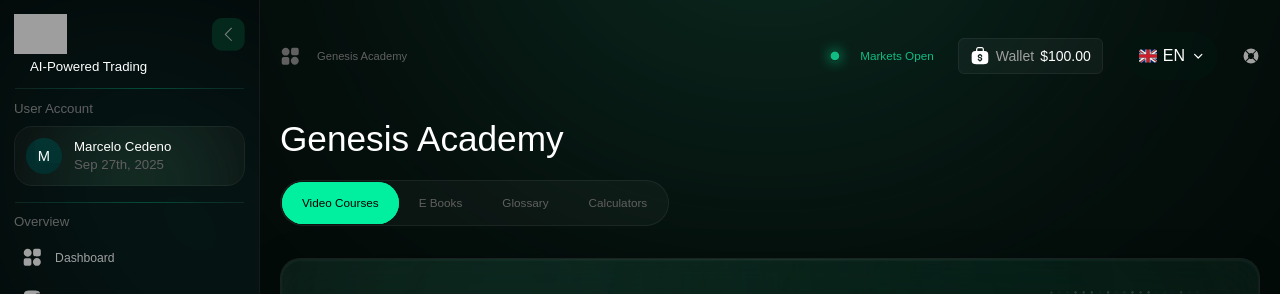
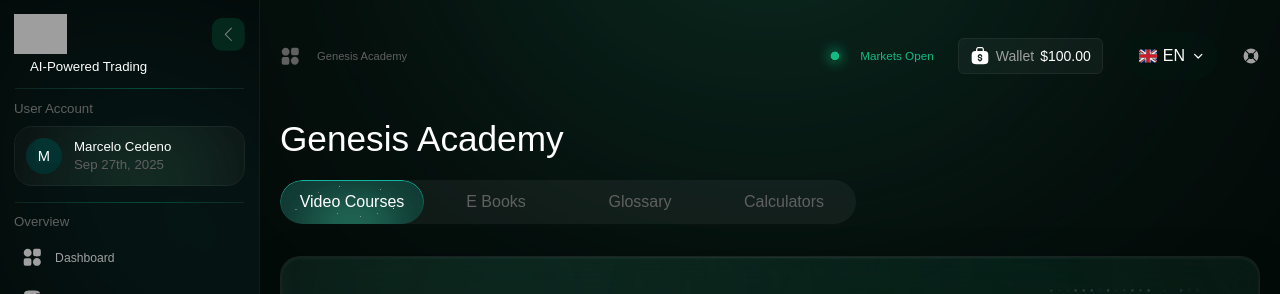
Before and after one commit to Mdx2025/GenesisFxDashboardMDX, a React (Vite) app: page /academy in a window 1280 px wide. Shown: the top 294 px of the page. Built offline with nearby package versions, Linux system fonts and the light colour scheme; grey boxes are pictures that could not be loaded; a web font is replaced by a local one.

Commit message:
fix: replace custom TabSwitcher with ModeToggle component in Academy page

```diff
--- a/src/pages/AcademyPage.tsx
+++ b/src/pages/AcademyPage.tsx
@@ -1,7 +1,7 @@
 import { useState } from 'react'
 import { useSidebar } from '@/layouts/RootLayout'
 import { TopBar } from '@/components/dashboard/TopBar'
-import { GlassCard, FloatingNavBar } from '@/components/ui'
+import { GlassCard, FloatingNavBar, ModeToggle } from '@/components/ui'
 import { COURSES, ACADEMY_TABS } from '@/data/academy-courses'
 import type { Course } from '@/data/academy-courses'
 
@@ -167,39 +167,9 @@ function LearningJourneyCard() {
   )
 }
 
-function TabSwitcher({ activeTab, onTabChange }: { activeTab: string; onTabChange: (id: string) => void }) {
-  return (
-    <div className="inline-flex items-center h-[46px] 3xl:h-[58px] 4xl:h-[70px] rounded-full bg-white/[0.03] border border-white/[0.06] p-[1px] overflow-x-auto">
-      {ACADEMY_TABS.map(tab => {
-        const isActive = tab.id === activeTab
-        return (
-          <button
-            key={tab.id}
-            type="button"
-            onClick={() => onTabChange(tab.id)}
-            className={`relative h-full px-5 3xl:px-7 4xl:px-9 rounded-full text-body2 font-medium whitespace-nowrap transition-colors cursor-pointer ${
-              isActive
-                ? 'text-white'
-                : 'text-[#606060] hover:text-white/70'
-            }`}
-          >
-            {isActive && (
-              <span className="absolute inset-0 rounded-full bg-[#00f0a0] opacity-100 overflow-hidden" aria-hidden="true">
-                <span className="absolute inset-0 bg-[#00f0a0]" />
-                <span className="absolute inset-[1px] rounded-full bg-[#00f0a0]" />
-              </span>
-            )}
-            <span className={`relative z-10 ${isActive ? 'text-black' : ''}`}>{tab.label}</span>
-          </button>
-        )
-      })}
-    </div>
-  )
-}
-
 export default function AcademyPage() {
   const { sidebarOpen, setSidebarOpen } = useSidebar()
-  const [activeTab, setActiveTab] = useState('video-courses')
+  const [activeTab, setActiveTab] = useState(0)
 
   return (
     <>
@@ -220,8 +190,8 @@ export default function AcademyPage() {
           </h1>
         </div>
 
-        <div className="mb-8 3xl:mb-10 4xl:mb-14">
-          <TabSwitcher activeTab={activeTab} onTabChange={setActiveTab} />
+        <div className="mb-8 3xl:mb-10 4xl:mb-14 w-full max-w-xl">
+          <ModeToggle options={['Video Courses', 'E Books', 'Glossary', 'Calculators']} activeIndex={activeTab} onChange={setActiveTab} />
         </div>
 
         <div className="mb-10 3xl:mb-14 4xl:mb-18">
```
